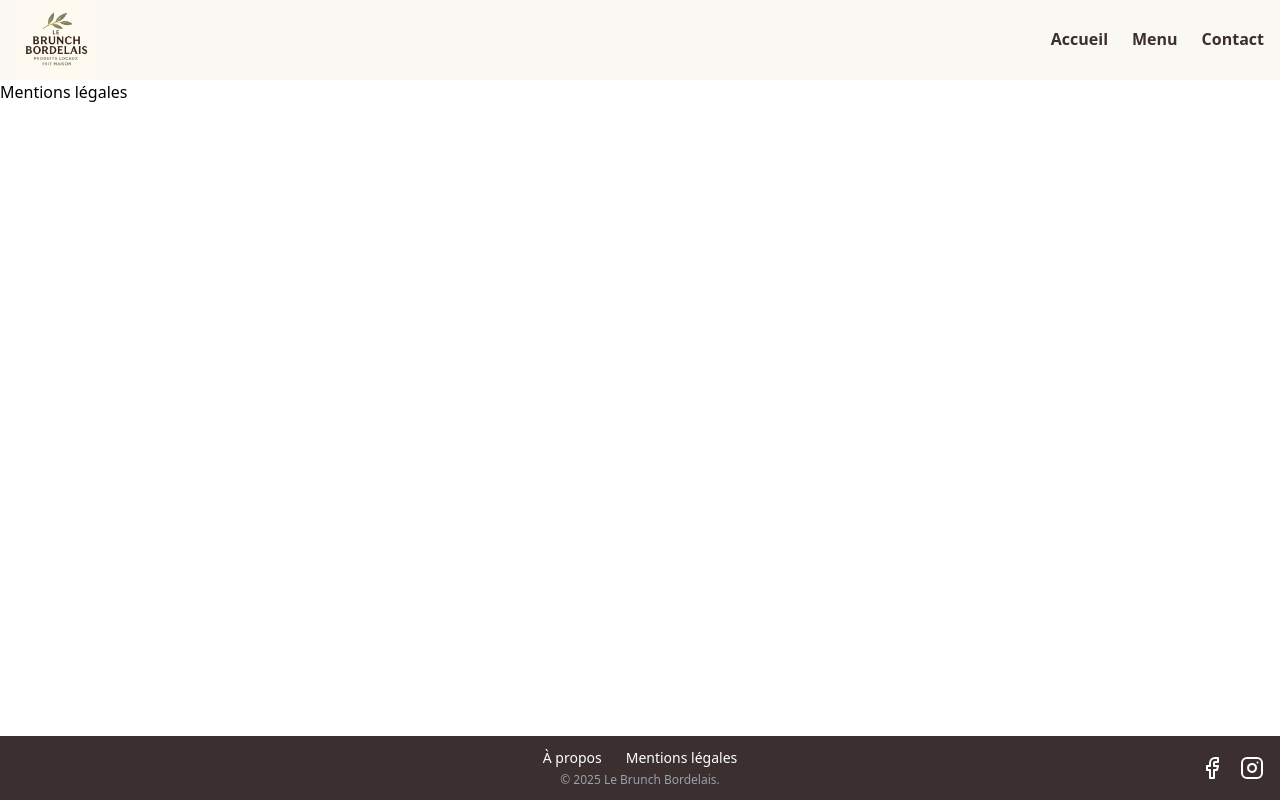
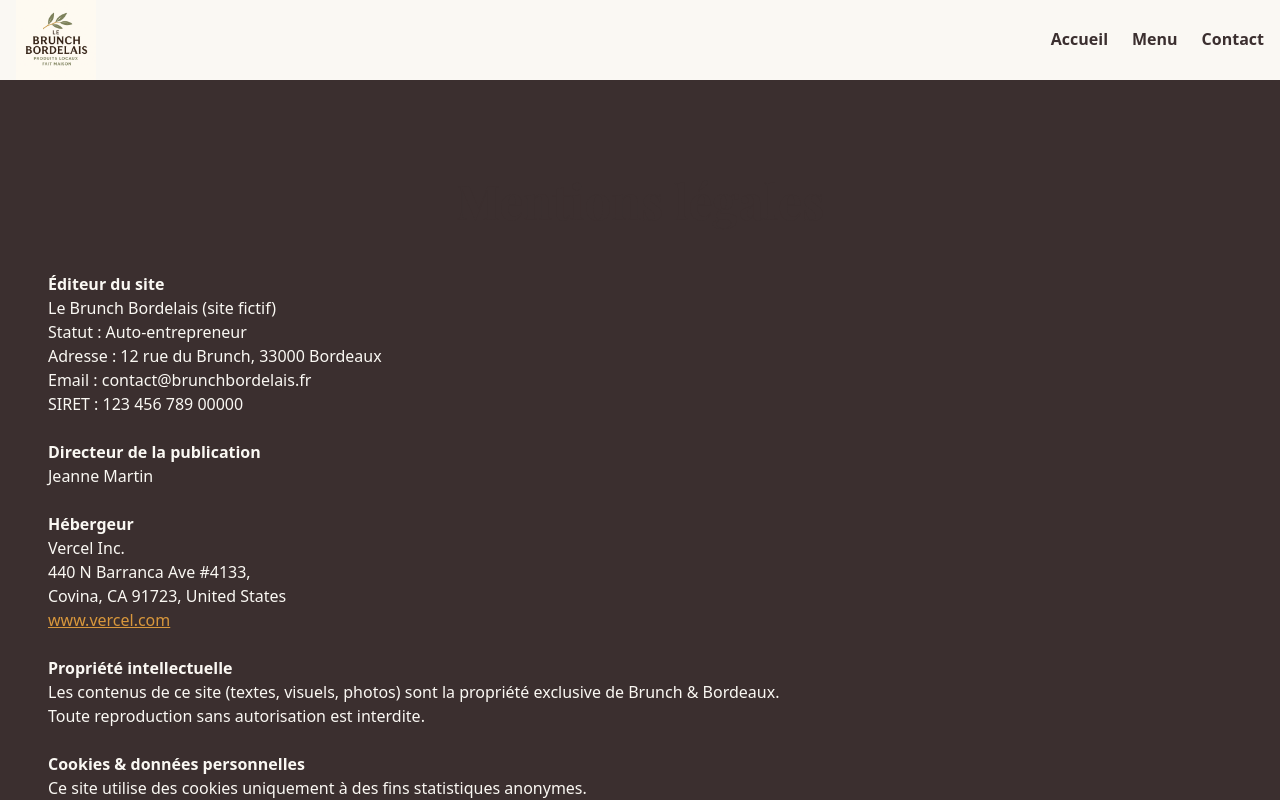
Before and after one commit to julienlisita/la-table-breizh, a Next.js app: page /legal in a window 1280 px wide. Shown: the top 800 px of the page. Built offline with nearby package versions, Linux system fonts and the light colour scheme; a web font is replaced by a local one.

Commit message:
feat(legal-page): implement legal page

```diff
--- a/src/app/legal/page.js
+++ b/src/app/legal/page.js
@@ -1,7 +1,53 @@
+// src/app/legal/page.js
+
+import PageTitle from "@/components/PageTitle";
+import Section from "@/components/Section";
+
 export default function LegalMentionsPage() {
   return (
-    <>
-      <h1>Mentions légales</h1>
-    </>
+    <div className="bg-terre">
+      <PageTitle className="text-ocre">Mentions légales</PageTitle>
+      <Section className="text-creme">
+          <div className="mb-6">
+            <h3 className="font-semibold">Éditeur du site</h3>
+            <p>Le Brunch Bordelais (site fictif)<br/>
+            Statut : Auto-entrepreneur<br/>
+            Adresse : 12 rue du Brunch, 33000 Bordeaux<br/>
+            Email : contact@brunchbordelais.fr<br/>
+            SIRET : 123 456 789 00000</p>
+          </div>
+
+          <div className="mb-6">
+            <h3 className="font-semibold">Directeur de la publication</h3>
+            <p>Jeanne Martin</p>
+          </div>
+
+<div className="mb-6">
+  <h3 className="font-semibold">Hébergeur</h3>
+  <p>
+    Vercel Inc.<br />
+    440 N Barranca Ave #4133,<br />
+    Covina, CA 91723, United States<br />
+    <a href="https://vercel.com" className="underline text-[#D8973C]">www.vercel.com</a>
+  </p>
+</div>
+
+          <div className="mb-6">
+            <h3 className="font-semibold">Propriété intellectuelle</h3>
+            <p>
+              Les contenus de ce site (textes, visuels, photos) sont la propriété exclusive de Brunch & Bordeaux.<br/>
+              Toute reproduction sans autorisation est interdite.
+            </p>
+          </div>
+
+          <div className="mb-6">
+            <h3 className="font-semibold">Cookies & données personnelles</h3>
+            <p>
+              Ce site utilise des cookies uniquement à des fins statistiques anonymes.<br/>
+              Aucune donnée personnelle n'est collectée sans consentement.
+            </p>
+          </div>
+      </Section>
+    </div>
   );
 }
```
